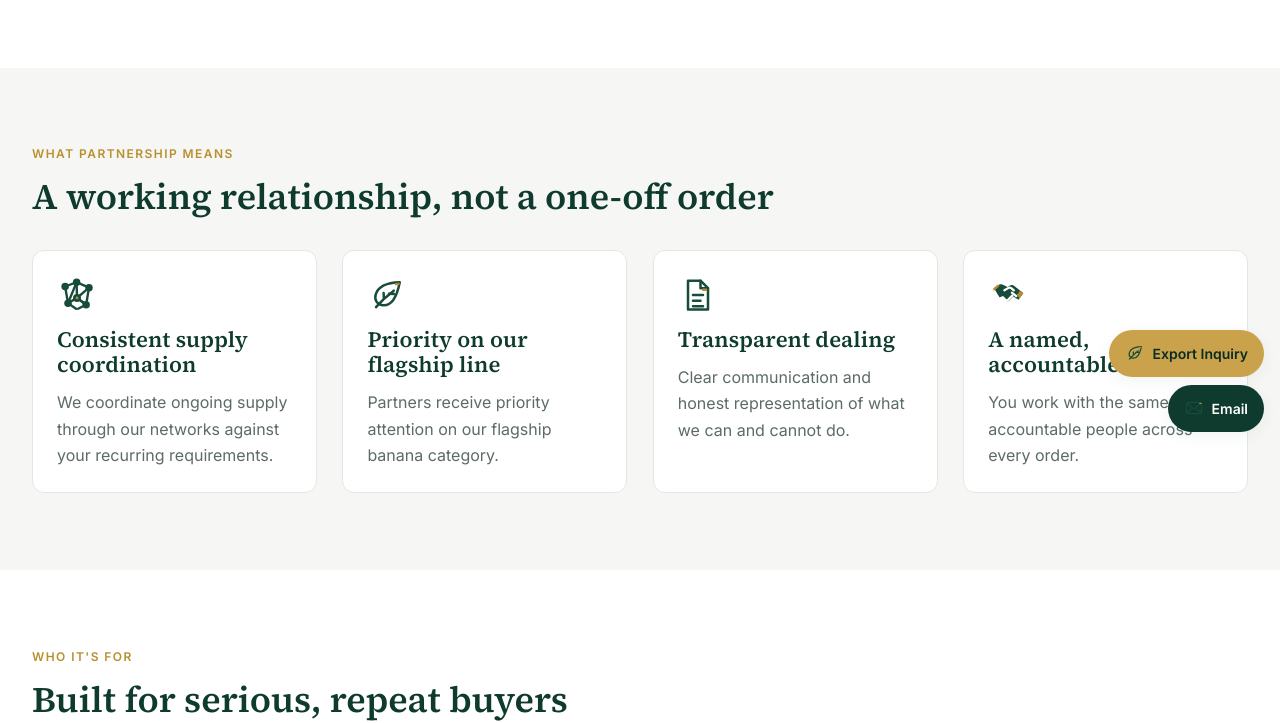
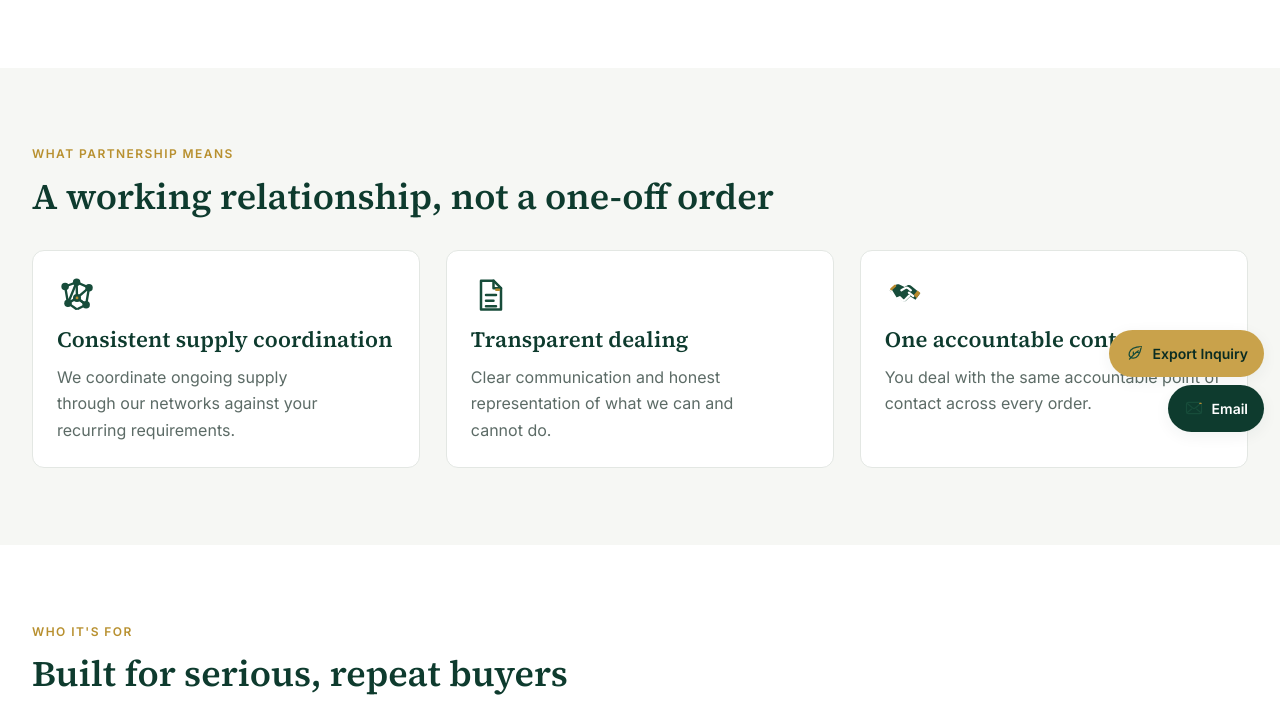
Before and after one commit to ITwArRiOr001/RoyalExotic-Farms, a Flask app: page /en/import-partner in a window 1280 px wide. Shown: the part 352-1075 px from the top of the page. Run offline with Flask 3, Linux system fonts and the light colour scheme; some libraries are stand-ins or nearby versions.

Commit message:
Update partner meaning section for clarity
Removed unverifiable commitment regarding priority on flagship line and reworded the description for accountability.

```diff
--- a/templates/pages/import_partner.html
+++ b/templates/pages/import_partner.html
@@ -68,9 +68,12 @@
       heading_id='partner-meaning-title') }}
   <div class="partner-meaning__grid">
     {{ value_card(_("Consistent supply coordination"), _("We coordinate ongoing supply through our networks against your recurring requirements."), icon='network.svg') }}
-    {{ value_card(_("Priority on our flagship line"), _("Partners receive priority attention on our flagship banana category."), icon='leaf.svg') }}
+    {# [P0] Removed "Priority on our flagship line" (an unverifiable commitment
+       that cannot be honoured for several partners at once). Reworded "A named,
+       accountable team" — no team is named anywhere and it implied staff —
+       to the single-contact commitment used on the Export Process page. #}
     {{ value_card(_("Transparent dealing"), _("Clear communication and honest representation of what we can and cannot do."), icon='document.svg') }}
-    {{ value_card(_("A named, accountable team"), _("You work with the same accountable people across every order."), icon='handshake.svg') }}
+    {{ value_card(_("One accountable contact"), _("You deal with the same accountable point of contact across every order."), icon='handshake.svg') }}
   </div>
 </section>
 
```
